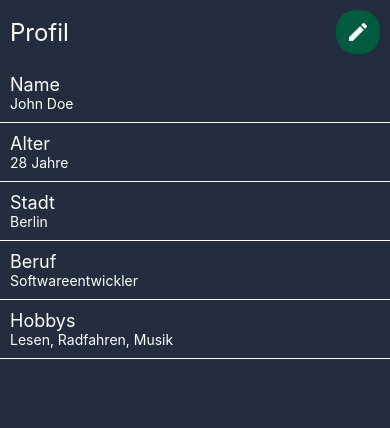
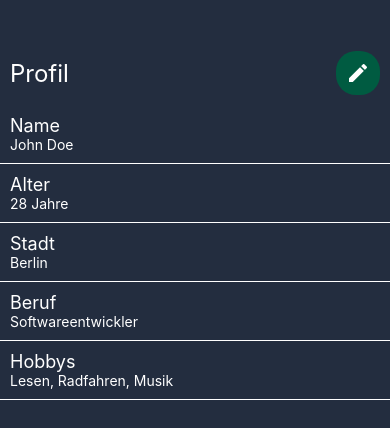
Before and after one commit to xxxCam900xxx/M426_AkwardSilents_frontend, a React Native app: screen /ProfilePage in a window 390 px wide. Shown: the top 428 px of the page. Built offline with nearby package versions, Linux system fonts and the light colour scheme.

Commit message:
update styling

```diff
--- a/src/pages/ProfilePage.jsx
+++ b/src/pages/ProfilePage.jsx
@@ -33,7 +33,7 @@ function ProfilePage() {
 
     return (
         <View style={{ flex: 1, backgroundColor: '#232D3F' }}>
-            <View style={{ flexDirection: 'row', justifyContent: 'space-between', alignItems: 'center', padding: 10 }}>
+            <View style={{ flexDirection: 'row', justifyContent: 'space-between', alignItems: 'center', padding: 10, paddingTop: 51 }}>
                 <Text style={{ color: 'white', fontSize: 24 }}>Profil</Text>
                 <TouchableOpacity onPress={() => setIsEditing(!isEditing)} style={{ backgroundColor: '#005B41', padding: 10, borderRadius: 20 }}>
                     <MaterialIcons name={isEditing ? 'save' : 'edit'} size={24} color="white" />
```
